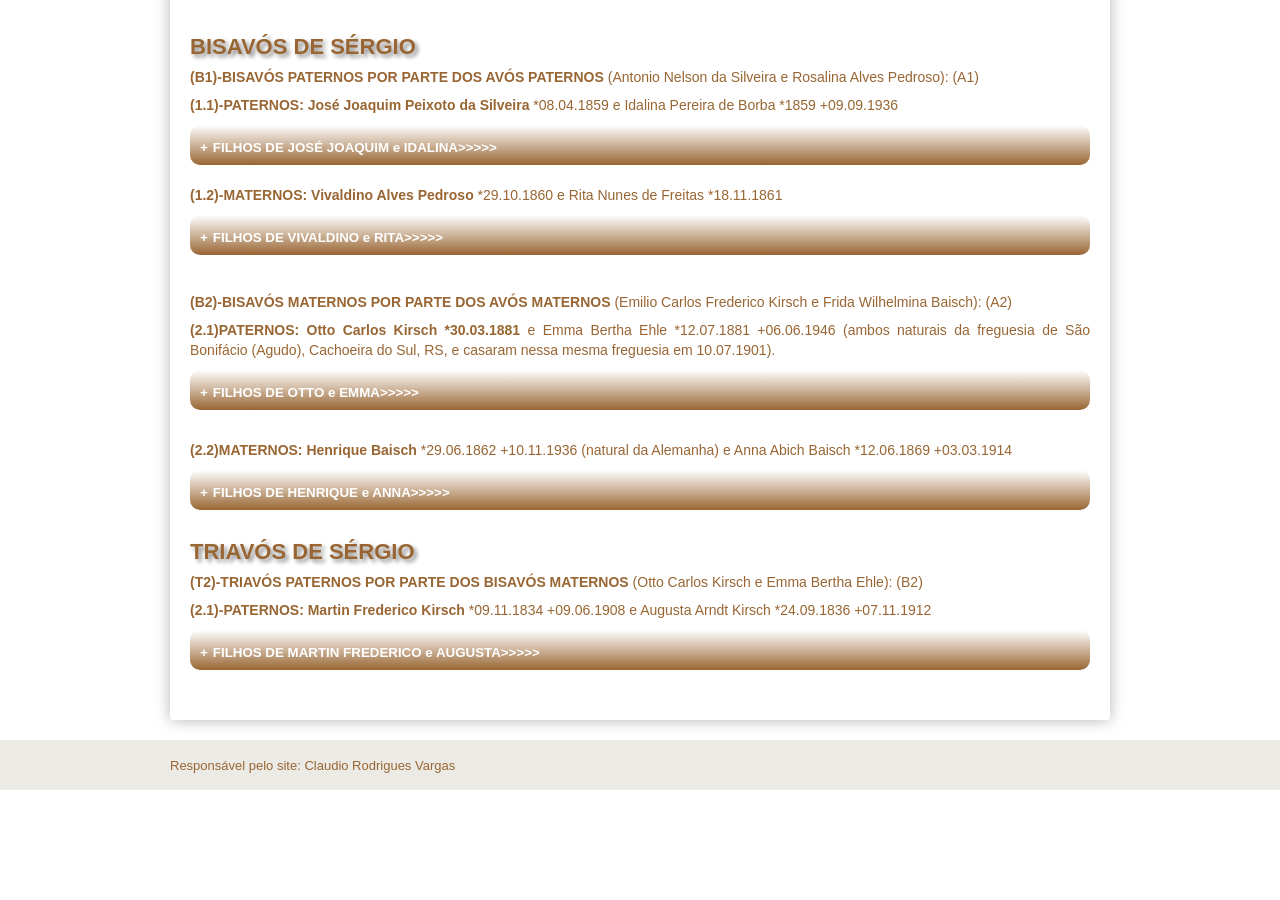
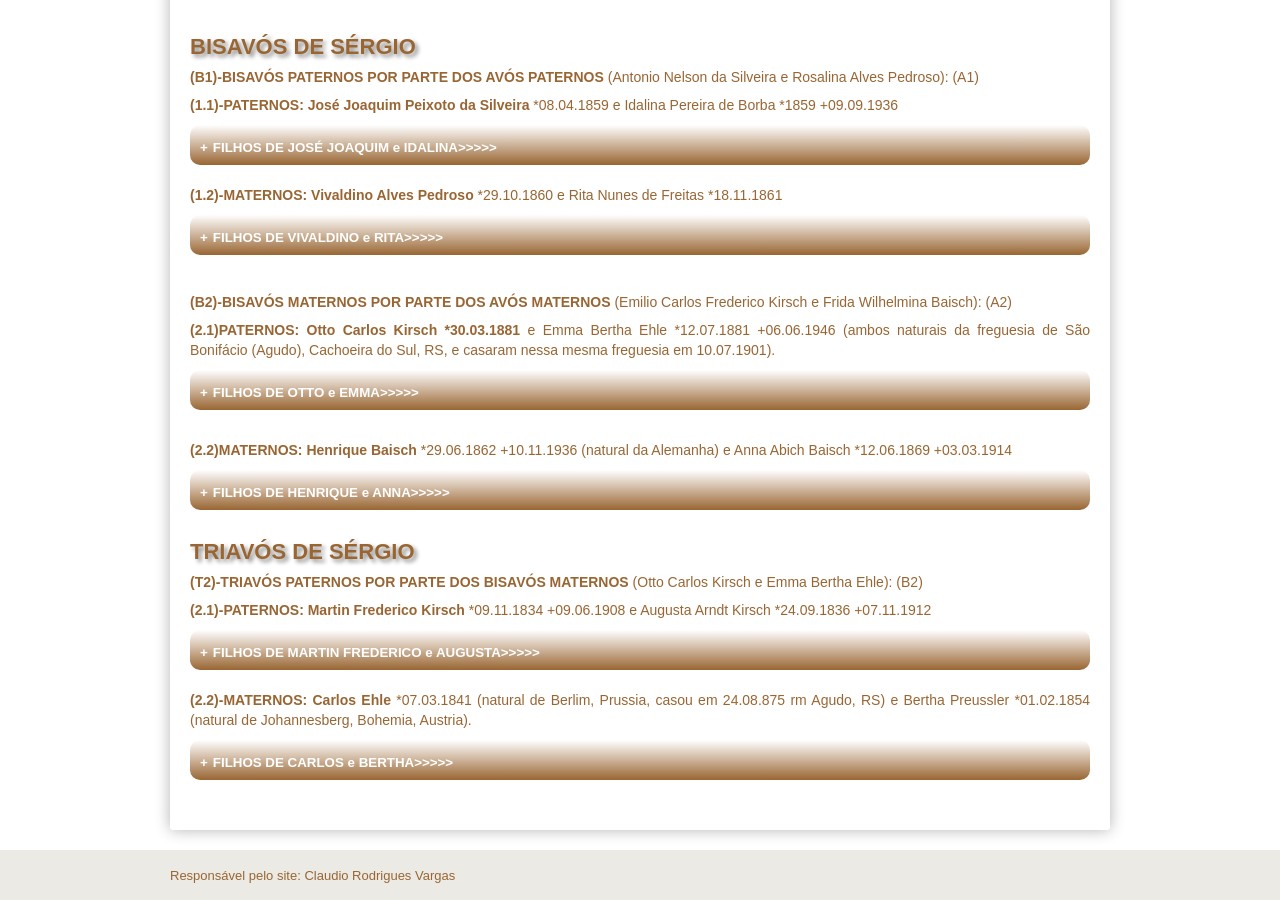
Before and after one commit to claudiovargas1955/claudiovargas1955.github.io, a Jekyll site: the page built from _pages/genealogia-de-sergio-luis-kirsch-da-silveira.html, in a window 1280 px wide and 900 px high, scrolled down 863 px. Built offline with Jekyll 4.4.1, drawn with Linux system fonts in a browser that asks for light colours; some web fonts are replaced; before the commit the page ends 1653 px from its top, so only the background shows below that.

Commit message:
Update genealogia-de-sergio-luis-kirsch-da-silveira.html

```diff
--- a/_pages/genealogia-de-sergio-luis-kirsch-da-silveira.html
+++ b/_pages/genealogia-de-sergio-luis-kirsch-da-silveira.html
@@ -250,11 +250,21 @@ São Bonifácio (Agudo), Cachoeira do Sul, RS, e casaram nessa mesma freguesia e
 <p><b><h5>(T2)-TRIAVÓS PATERNOS POR PARTE DOS BISAVÓS MATERNOS</b> (Otto Carlos Kirsch e Emma Bertha Ehle): (B2)</h5>
 <p><b>(2.1)-PATERNOS: Martin Frederico Kirsch </b>*09.11.1834 +09.06.1908 e Augusta Arndt Kirsch *24.09.1836 +07.11.1912
 <details><summary><b>FILHOS DE MARTIN FREDERICO e AUGUSTA>>>>></b></summary><br>
-
-  <p><b>(01)-Mathilda Kirsch: </b> *1862 +17.10.1944 <br><br>.
+ <p><b>(01)-Mathilda Kirsch: </b> *1862 +17.10.1944 <br><br>.
      <b>(02)-Augusta Kirsch: </b> *1870 (casada com Augusto Lüdtke).<br><br>
      <b>(03)-Max Kirsch: </b>*1876 (casado com Hulda Manzke).<br><br>
-     <b>(04)-Otto Kirsch: </b>*1883 (casado com Emma Ehle:.</details><br>
+     <b>(04)-Otto Kirsch: </b>*1883 (casado com Emma Ehle).</details><br>
+
+<p><b>(2.2)-MATERNOS: Carlos Ehle </b>*07.03.1841 (natural de Berlim, Prussia, casou em 24.08.875 rm Agudo, RS) e Bertha Preussler
+*01.02.1854 (natural de Johannesberg, Bohemia, Austria).
+<details><summary><b>FILHOS DE CARLOS e BERTHA>>>>></b></summary><br>
+ <p><b>(01)-Ernest Ehle: </b>*24.05.1883  <br><br>
+    <b>(02)-Marie Ehle: </b>*07.06.1886  <br><br>
+    <b>(03)-Richardt Hermann Ehle: </b>*05.06.1890  <br><br>
+        <b>(04)-Friedrich Ehle: </b>(casou com Mathilde Leichardt). <b<FILHOS: </b><br>
+        <b>(4.1)-Reichardt: </b><br>
+        <b>(4.2)-Mathilde: </b></details><br>
 
 
-  </p>
+
+</p>
```
